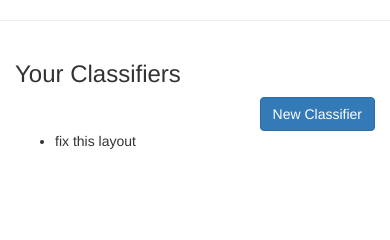
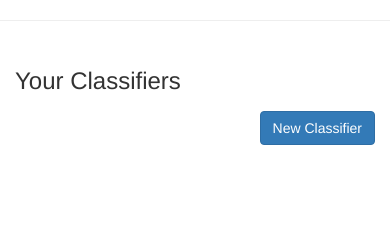
Before and after one commit to nathanrogers18/text-classifier-django, a Django app: template classy/templates/classy/profile.html in a window 390 px wide. Shown: the part 131-371 px from the top of the page. Run offline with Django 3.2, Linux system fonts and the light colour scheme; the template is opened without the code that fills it, so the values that code supplies are empty; parts of the project's set-up code (start-up, migrations or seed data) failed here and were passed over; some libraries are stand-ins or nearby versions.

Commit message:
Improvements made to profile page template

```diff
--- a/classy/static/css/custom.css
+++ b/classy/static/css/custom.css
@@ -10,3 +10,7 @@
   display: flex;
   align-items: center;
 }
+
+.bottom-bottom-2 {
+  padding-bottom: 2%;
+}
--- a/classy/templates/classy/profile.html
+++ b/classy/templates/classy/profile.html
@@ -1,33 +1,30 @@
 {% extends "classy/base.html" %}
 {% block body %}
       <div class="container">
-        <div class="row">
+        <div class="row bottom-bottom-2">
           <h1>Hello, {{ user.username|title }}!</h1>
           <hr>
         </div>
-      </div>
-      <div class="container">
-        <div class="row">
+        <div class="row bottom-bottom-2">
           <div class="col-md-6">
             <h3>Your Classifiers</h3>
             </div>
           </div>
-            <div class="row">
+            <div class="row bottom-bottom-2">
               <div class="col-md-2">
                 <button class="btn btn-primary pull-right" type="button" name="button">New Classifier</button>
               </div>
             </div>
         <div class="row">
-          <div class="col-md-4">
-            <ul>
-              <li>fix this layout</li>
+          <div class="col-md-4 bottom-bottom-2">
+            <div class="list-group">
               {% for classifier in user.classifier_set.all %}
-              <li>{{ classifier.name }}</li>
+              <a href="/classifier/{{ classifier.id }}" class="list-group-item">{{ classifier.name }}</a>
               {% endfor %}
-            </ul>
+            </div>
           </div>
         </div>
-        </div>
+      </div>
 
 
 {% endblock %}
```
